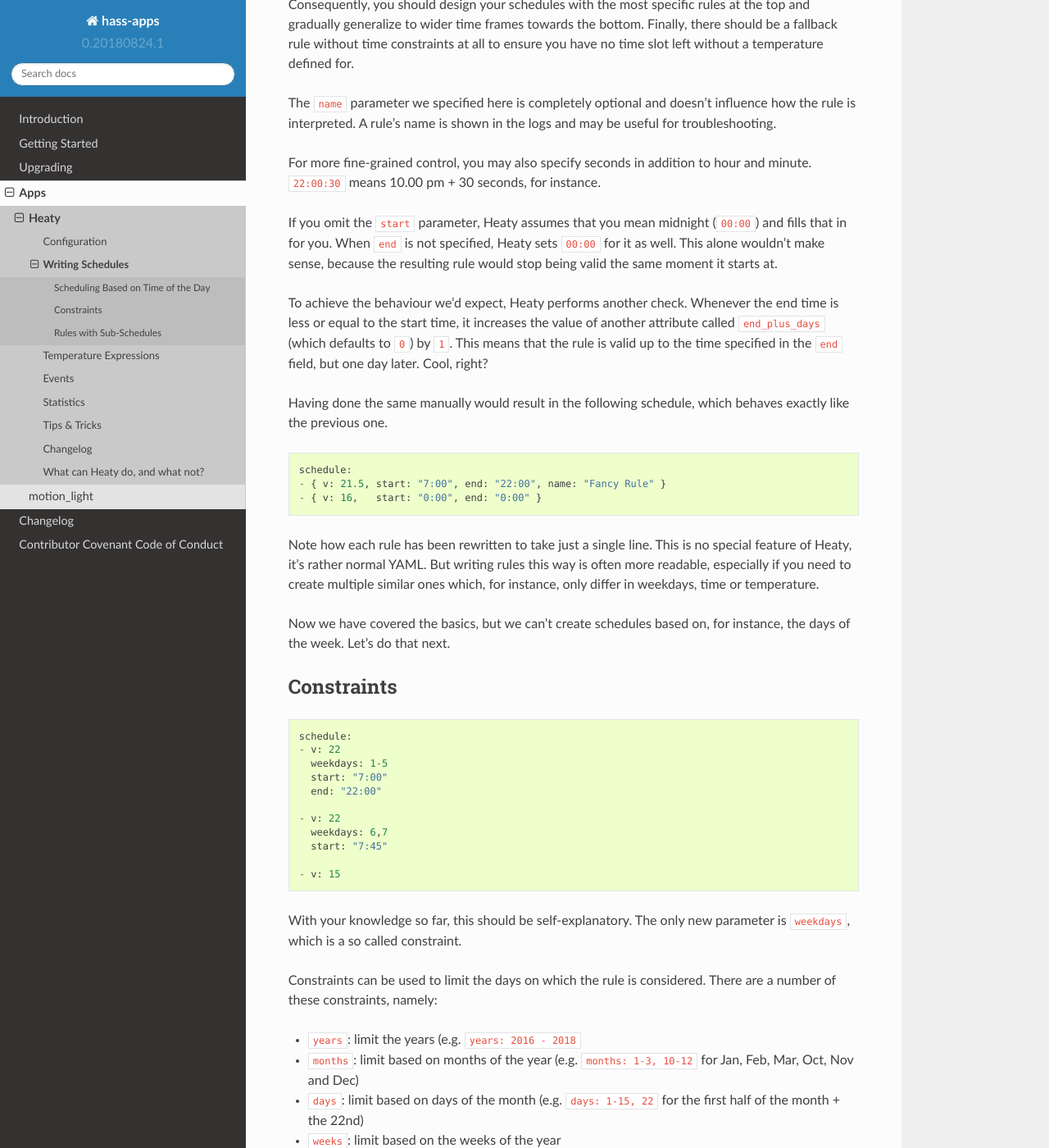
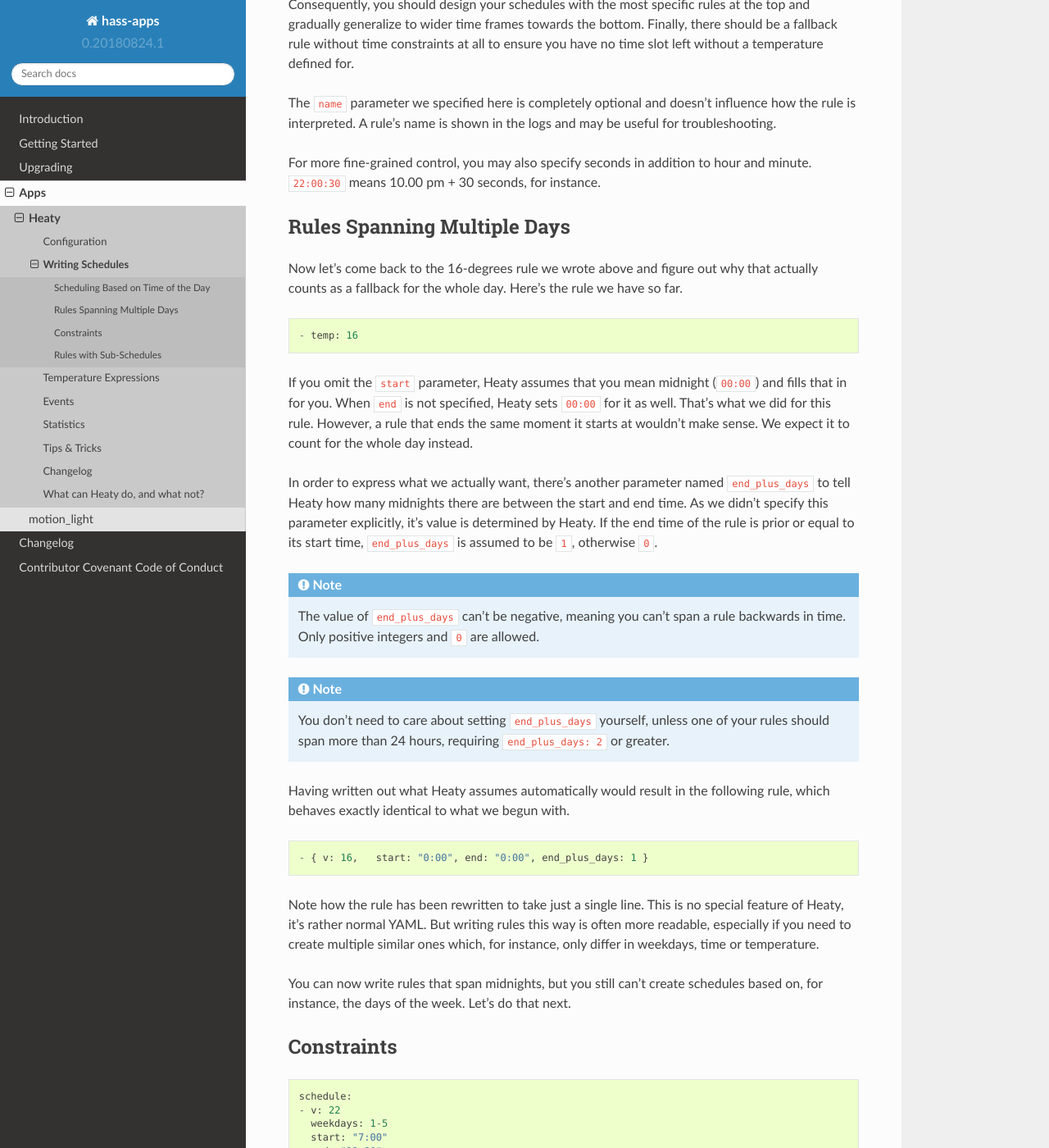
Before and after one commit to bob1de/hass-apps, a Sphinx documentation site: the page built from docs/apps/heaty/writing-schedules.rst, in a window 1280 px wide and 1400 px high, scrolled down 892 px. Shown: the whole window at 82% size. Built offline with Sphinx 7.4.7 and the Read the Docs theme 2.0.0, drawn with Linux system fonts in a browser that asks for light colours.

Commit message:
[heaty] Changed assumptions about end_plus_days and improved docs

```diff
--- a/docs/apps/heaty/writing-schedules.rst
+++ b/docs/apps/heaty/writing-schedules.rst
@@ -54,35 +54,59 @@ in the logs and may be useful for troubleshooting.
 For more fine-grained control, you may also specify seconds in addition to
 hour and minute. ``22:00:30`` means 10.00 pm + 30 seconds, for instance.
 
-If you omit the ``start`` parameter, Heaty assumes that you mean midnight
-(``00:00``) and fills that in for you. When ``end`` is not specified,
-Heaty sets ``00:00`` for it as well. This alone wouldn't make sense,
-because the resulting rule would stop being valid the same moment it
-starts at.
 
-To achieve the behaviour we'd expect, Heaty performs another
-check. Whenever the end time is less or equal to the start time, it
-increases the value of another attribute called ``end_plus_days`` (which
-defaults to ``0``) by ``1``. This means that the rule is valid up to
-the time specified in the ``end`` field, but one day later. Cool, right?
+Rules Spanning Multiple Days
+----------------------------
 
-Having done the same manually would result in the following schedule,
-which behaves exactly like the previous one.
+Now let's come back to the 16-degrees rule we wrote above and figure
+out why that actually counts as a fallback for the whole day. Here's
+the rule we have so far.
 
 ::
 
-    schedule:
-    - { v: 21.5, start: "7:00", end: "22:00", name: "Fancy Rule" }
-    - { v: 16,   start: "0:00", end: "0:00" }
+    - temp: 16
 
-Note how each rule has been rewritten to take just a single line.
+If you omit the ``start`` parameter, Heaty assumes that you mean midnight
+(``00:00``) and fills that in for you. When ``end`` is not specified,
+Heaty sets ``00:00`` for it as well. That's what we did for this
+rule. However, a rule that ends the same moment it starts at wouldn't
+make sense. We expect it to count for the whole day instead.
+
+In order to express what we actually want, there's another parameter named
+``end_plus_days`` to tell Heaty how many midnights there are between
+the start and end time. As we didn't specify this parameter explicitly,
+it's value is determined by Heaty. If the end time of the rule is prior
+or equal to its start time, ``end_plus_days`` is assumed to be
+``1``, otherwise ``0``.
+
+.. note::
+
+   The value of ``end_plus_days`` can't be negative, meaning you can't
+   span a rule backwards in time. Only positive integers and ``0``
+   are allowed.
+
+.. note::
+
+   You don't need to care about setting ``end_plus_days`` yourself,
+   unless one of your rules should span more than 24 hours, requiring
+   ``end_plus_days: 2`` or greater.
+
+Having written out what Heaty assumes automatically would result in the
+following rule, which behaves exactly identical to what we begun with.
+
+::
+
+    - { v: 16,   start: "0:00", end: "0:00", end_plus_days: 1 }
+
+Note how the rule has been rewritten to take just a single line.
 This is no special feature of Heaty, it's rather normal YAML. But
 writing rules this way is often more readable, especially if you
 need to create multiple similar ones which, for instance, only
 differ in weekdays, time or temperature.
 
-Now we have covered the basics, but we can't create schedules based on,
-for instance, the days of the week. Let's do that next.
+You can now write rules that span midnights, but you still can't create
+schedules based on, for instance, the days of the week. Let's do that
+next.
 
 
 Constraints
```
Also changed, not shown: docs/apps/heaty/CHANGELOG.md (+3 -0 lines), 2 other files.
